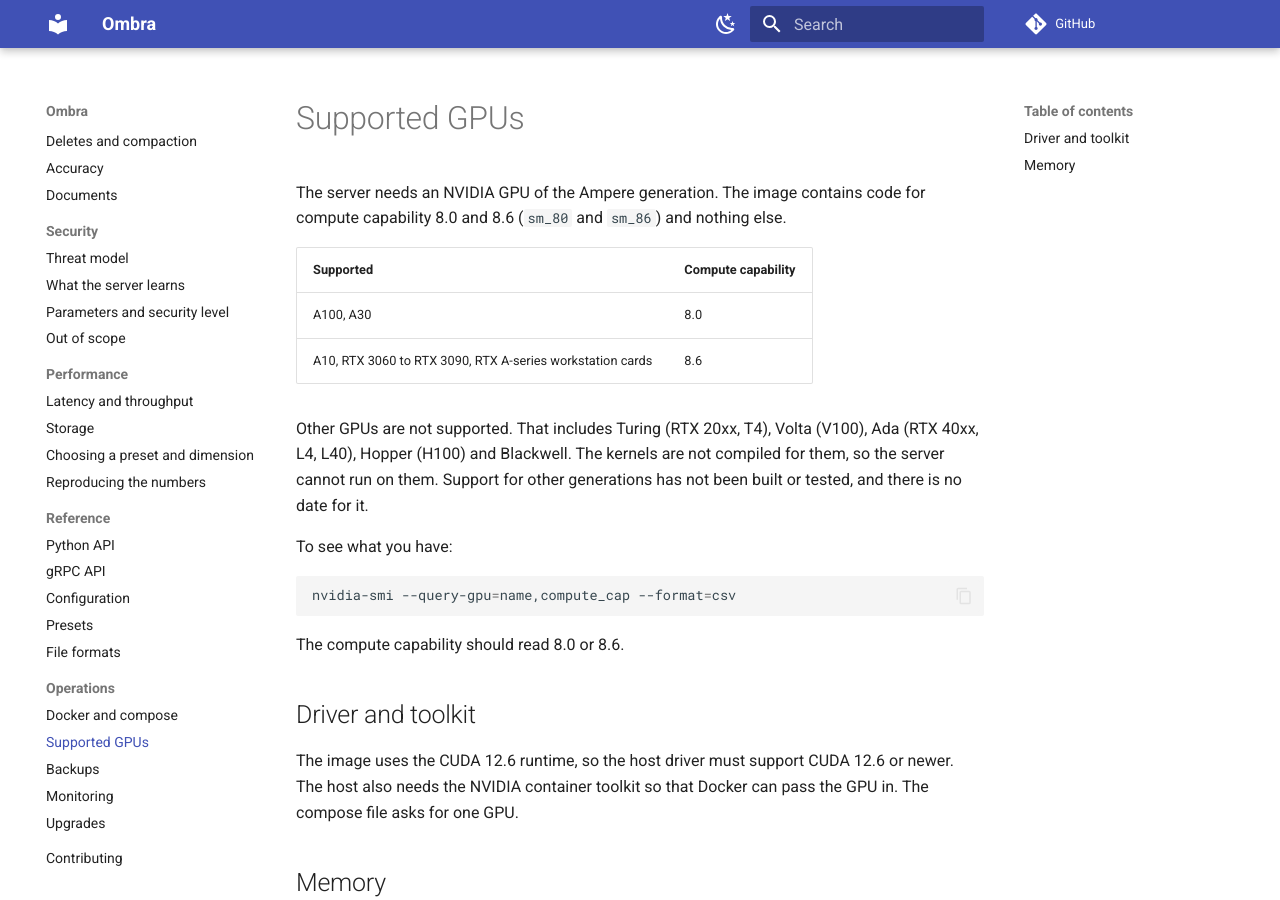
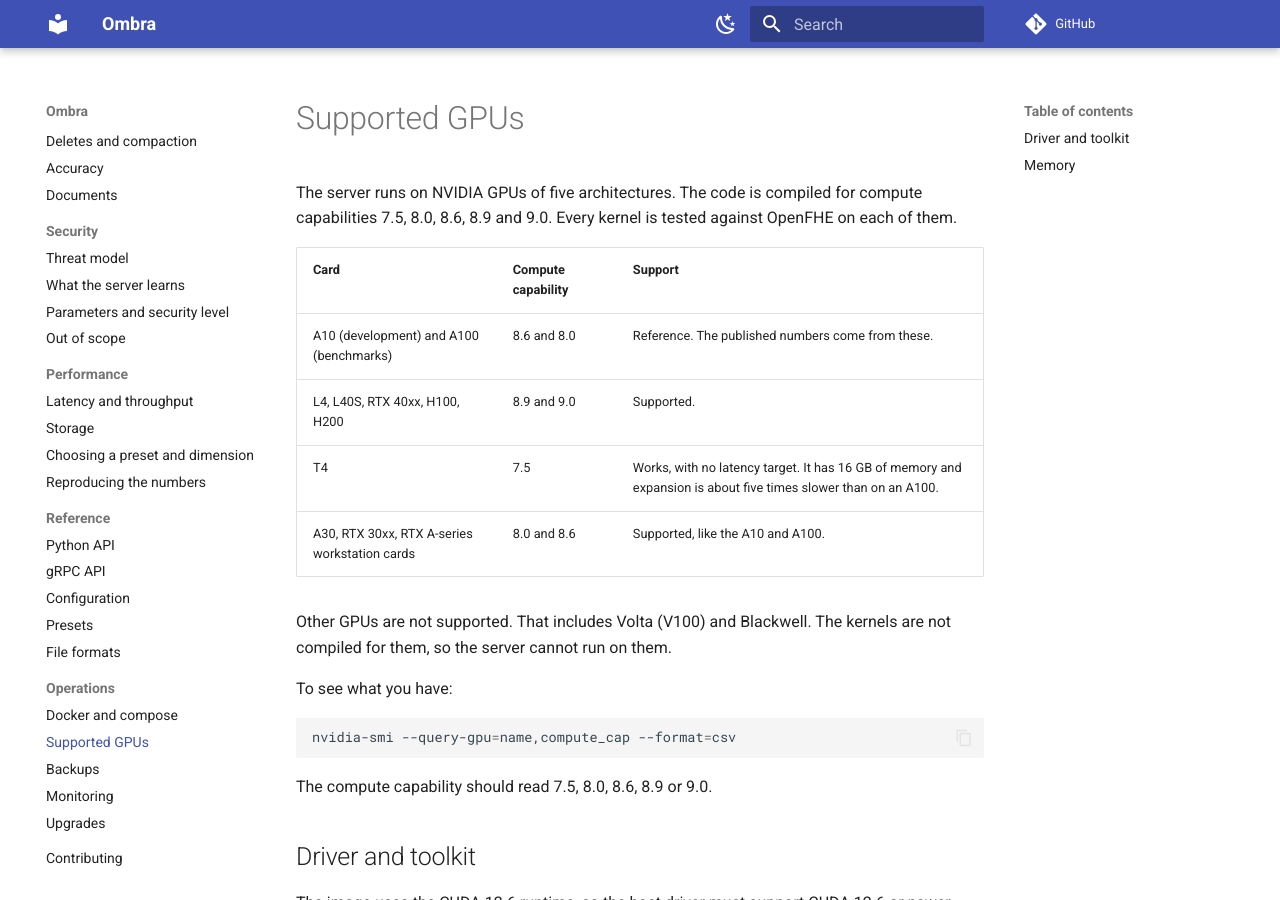
Before and after one commit to emanueleromito/ombra, an MkDocs documentation site: the page built from docs/site/operations/gpus.md, in a window 1280 px wide and 900 px high. Built offline with MkDocs 1.6.1 and Material for MkDocs 9.7.7, drawn with Linux system fonts in a browser that asks for light colours; comment, search, counter and statistics services are not loaded.

````diff
--- a/docs/site/operations/gpus.md
+++ b/docs/site/operations/gpus.md
@@ -1,13 +1,15 @@
 # Supported GPUs
 
-The server needs an NVIDIA GPU of the Ampere generation. The image contains code for compute capability 8.0 and 8.6 (`sm_80` and `sm_86`) and nothing else.
+The server runs on NVIDIA GPUs of five architectures. The code is compiled for compute capabilities 7.5, 8.0, 8.6, 8.9 and 9.0. Every kernel is tested against OpenFHE on each of them.
 
-| Supported | Compute capability |
-| --- | --- |
-| A100, A30 | 8.0 |
-| A10, RTX 3060 to RTX 3090, RTX A-series workstation cards | 8.6 |
+| Card | Compute capability | Support |
+| --- | --- | --- |
+| A10 (development) and A100 (benchmarks) | 8.6 and 8.0 | Reference. The published numbers come from these. |
+| L4, L40S, RTX 40xx, H100, H200 | 8.9 and 9.0 | Supported. |
+| T4 | 7.5 | Works, with no latency target. It has 16 GB of memory and expansion is about five times slower than on an A100. |
+| A30, RTX 30xx, RTX A-series workstation cards | 8.0 and 8.6 | Supported, like the A10 and A100. |
 
-Other GPUs are not supported. That includes Turing (RTX 20xx, T4), Volta (V100), Ada (RTX 40xx, L4, L40), Hopper (H100) and Blackwell. The kernels are not compiled for them, so the server cannot run on them. Support for other generations has not been built or tested, and there is no date for it.
+Other GPUs are not supported. That includes Volta (V100) and Blackwell. The kernels are not compiled for them, so the server cannot run on them.
 
 To see what you have:
 
@@ -15,7 +17,7 @@ To see what you have:
 nvidia-smi --query-gpu=name,compute_cap --format=csv
 ```
 
-The compute capability should read 8.0 or 8.6.
+The compute capability should read 7.5, 8.0, 8.6, 8.9 or 9.0.
 
 ## Driver and toolkit
 
````
Also changed, not shown: README.md (+3 -3 lines), docs/release.md (+1 -1 lines), docs/site/getting-started/install.md (+1 -1 lines), docs/site/getting-started/local-or-server.md (+1 -1 lines), docs/site/how-it-works/clusters.md (+1 -1 lines), docs/site/how-it-works/deletes.md (+1 -1 lines), docs/site/index.md (+1 -1 lines), docs/site/operations/docker.md (+3 -3 lines), docs/site/reference/file-formats.md (+26 -5 lines).
